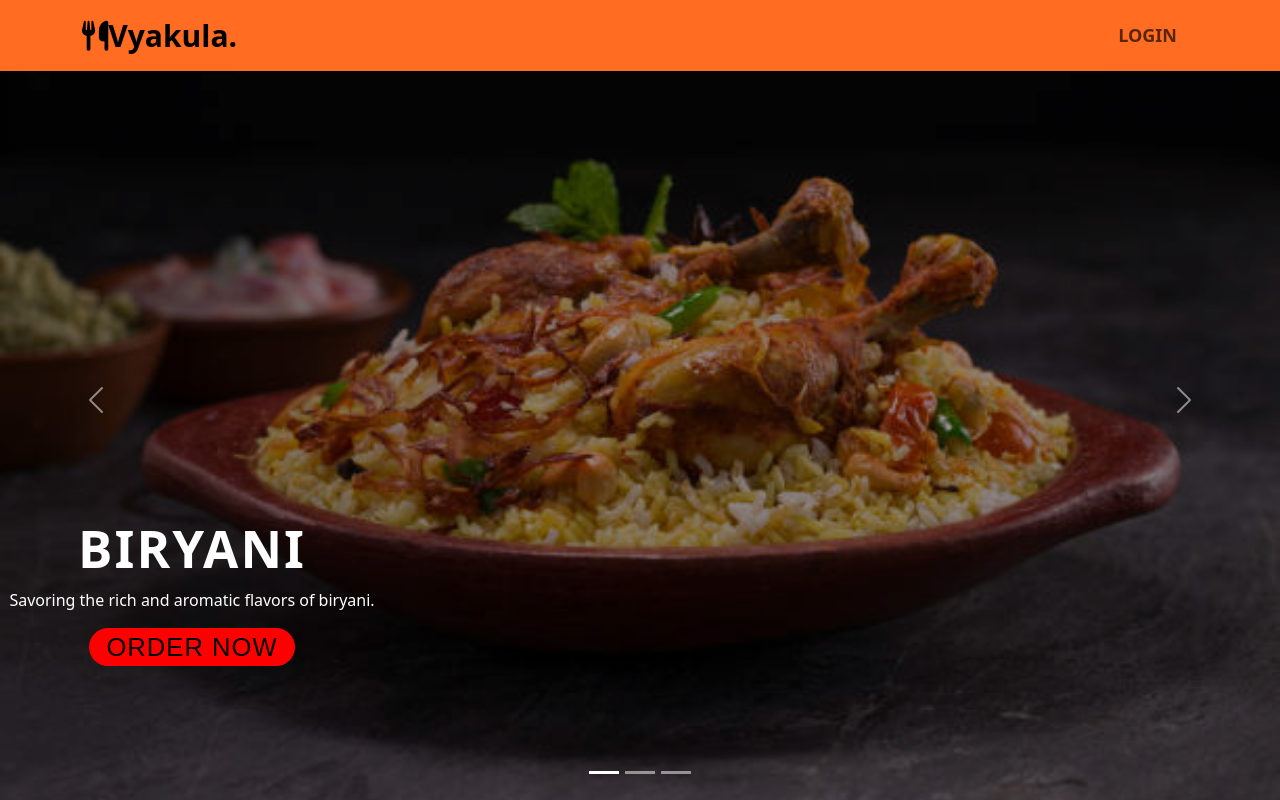
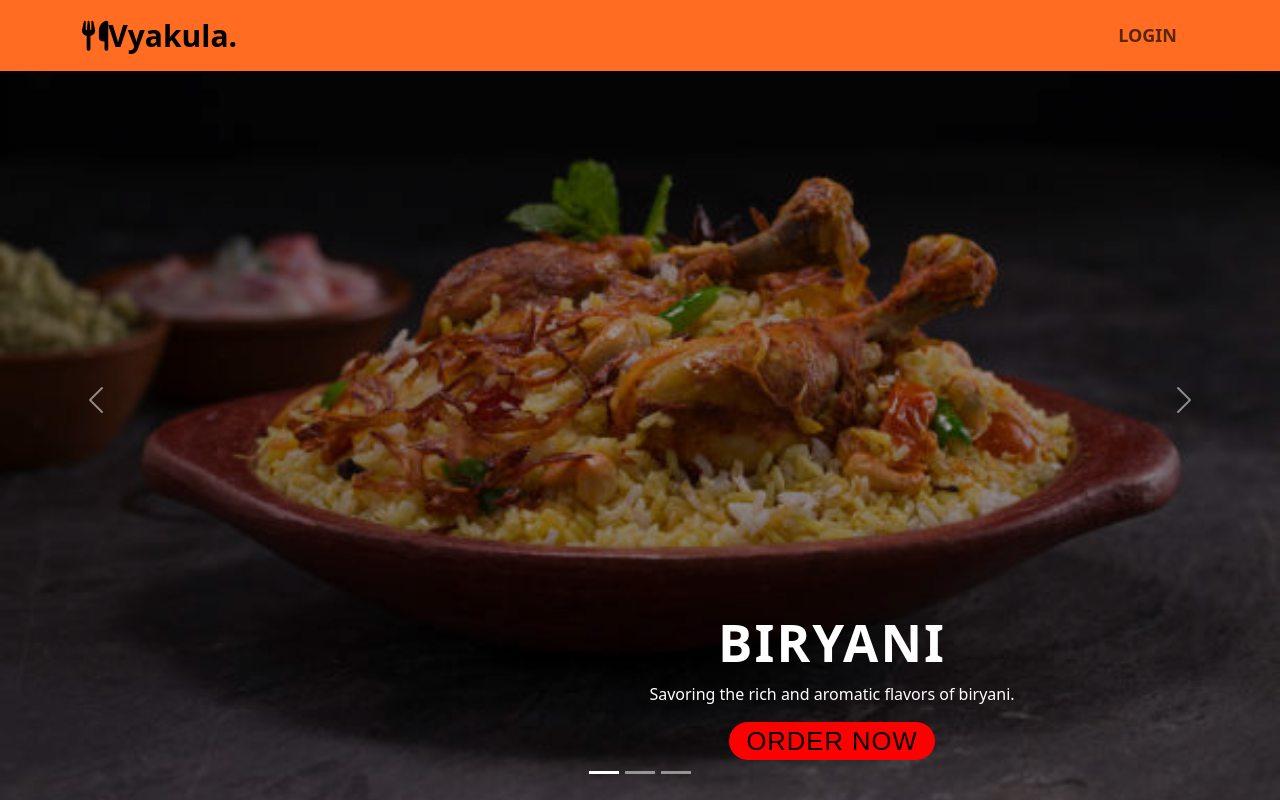
Before and after one commit to TechDanny/Vyakula, a Flask app: page / in a window 1280 px wide. Run offline with Flask 3, Linux system fonts and the light colour scheme; parts of the project's set-up code (start-up, migrations or seed data) failed here and were passed over.

Commit message:
updatees

```diff
--- a/static/css/styles.css
+++ b/static/css/styles.css
@@ -49,7 +49,6 @@ body{
     z-index: 2;
     text-align: center;
     position: absolute;
-    transform: translate(-50%, -50%);
     width: 100%;
 }
 .carousel-inner::before{
```
